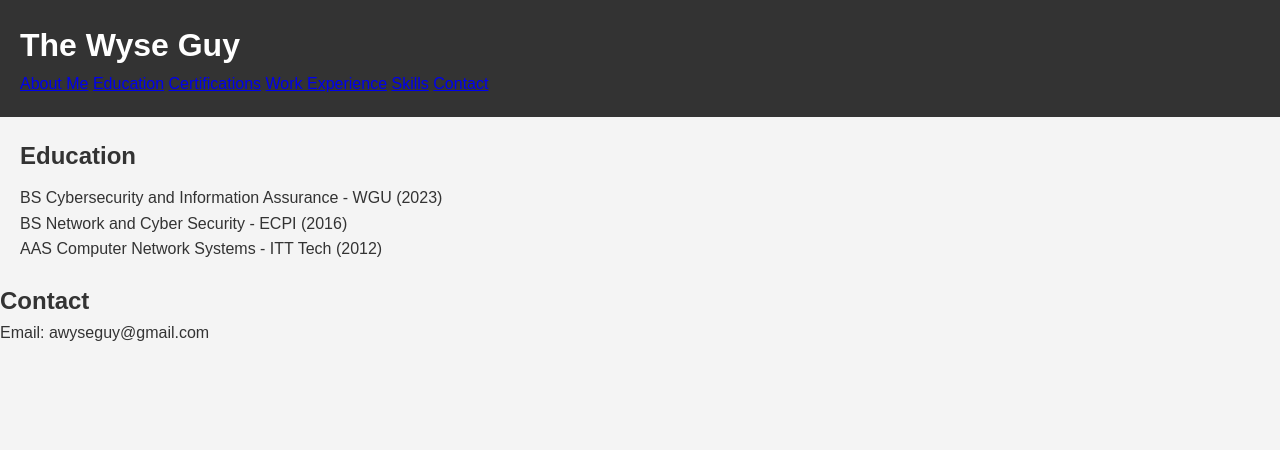
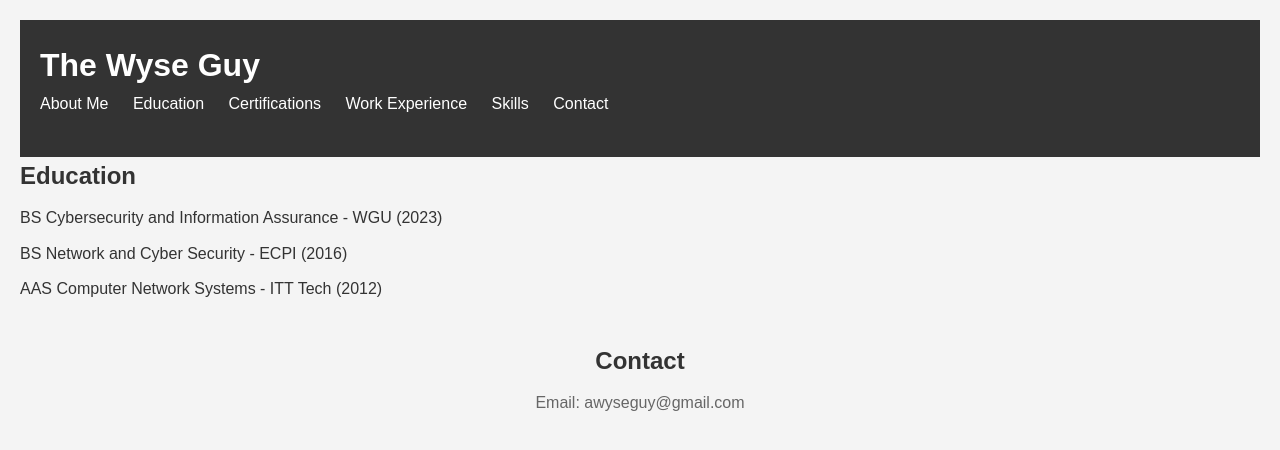
Before and after one commit to Wysestone/wysestone_portfolio, a plain HTML site: page index.html in a window 1280 px wide. Drawn offline with Linux system fonts and the light colour scheme.

Commit message:
Update styles.css

```diff
--- a/styles.css
+++ b/styles.css
@@ -1,15 +1,16 @@
 /* Reset some default styles */
-body, h1, h2, h3, h4, h5, h6, p, ul, li {
+body, h1, h2, h3, h4, h5, h6, p, ul, li, table, th, td {
     margin: 0;
     padding: 0;
 }
 
 /* Basic styling */
 body {
+    background-color: #f4f4f4;
     font-family: Arial, sans-serif;
+    color: #333;
+    margin: 20px;
     line-height: 1.6;
-    background-color: #f4f4f4;
-    color: #333;
 }
 
 header {
@@ -22,28 +23,42 @@ header h1 {
     font-size: 2em;
 }
 
-nav ul {
-    list-style: none;
+nav {
+    margin-bottom: 20px;
 }
 
-nav ul li {
-    display: inline;
+nav a {
+    color: #fff;
+    text-decoration: none;
     margin-right: 20px;
 }
 
-nav ul li a {
-    color: #fff;
-    text-decoration: none;
+nav a:hover {
+    text-decoration: underline;
 }
 
 section {
-    padding: 20px;
+    margin-bottom: 40px;
 }
 
-section h2 {
+h2 {
+    color: #333;
     margin-bottom: 10px;
 }
 
-section ul {
-    list-style: none;
+ul {
+    list-style-type: none;
 }
+
+ul li {
+    margin-bottom: 10px;
+}
+
+footer {
+    margin-top: 40px;
+    text-align: center;
+}
+
+footer p {
+    color: #666;
+}
```
